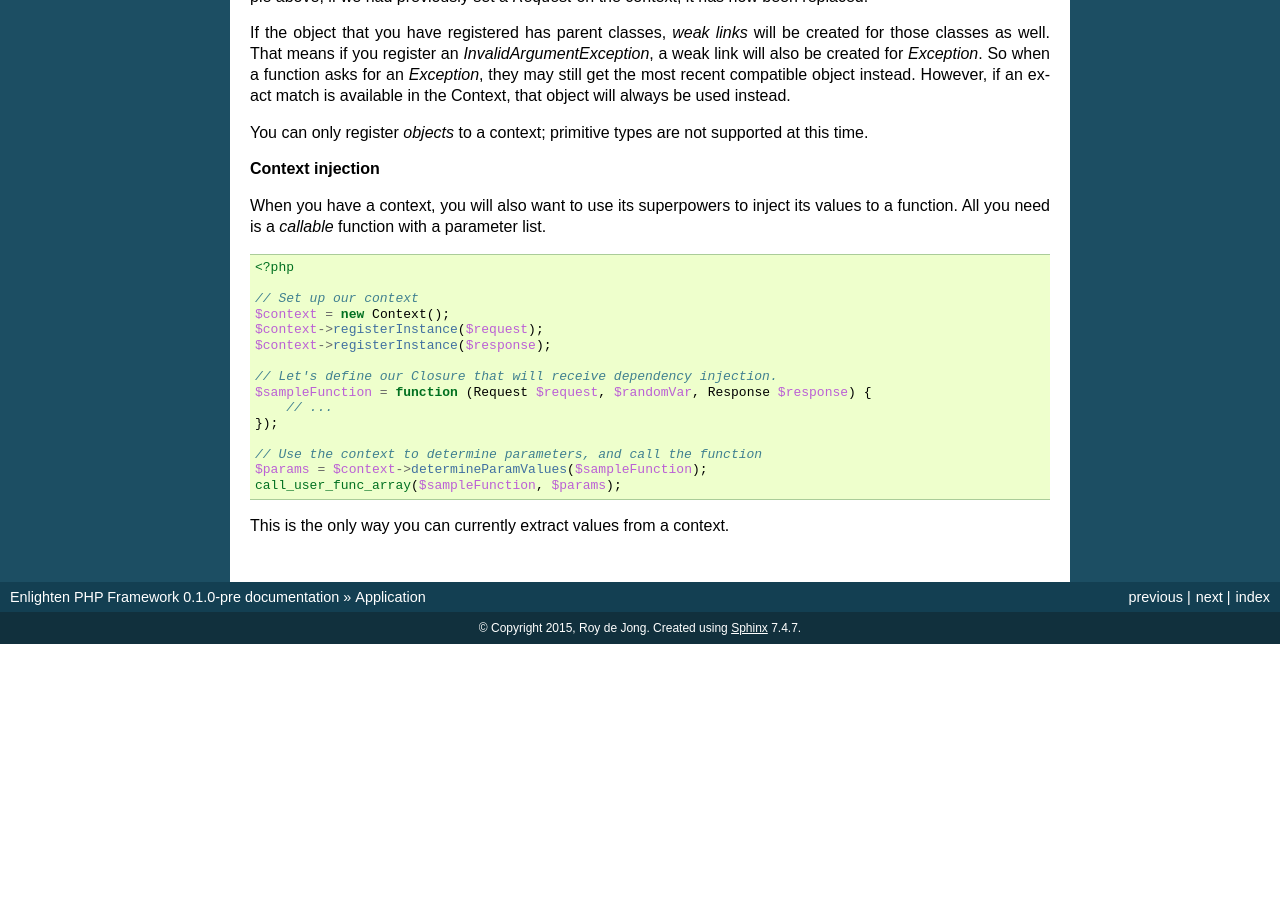
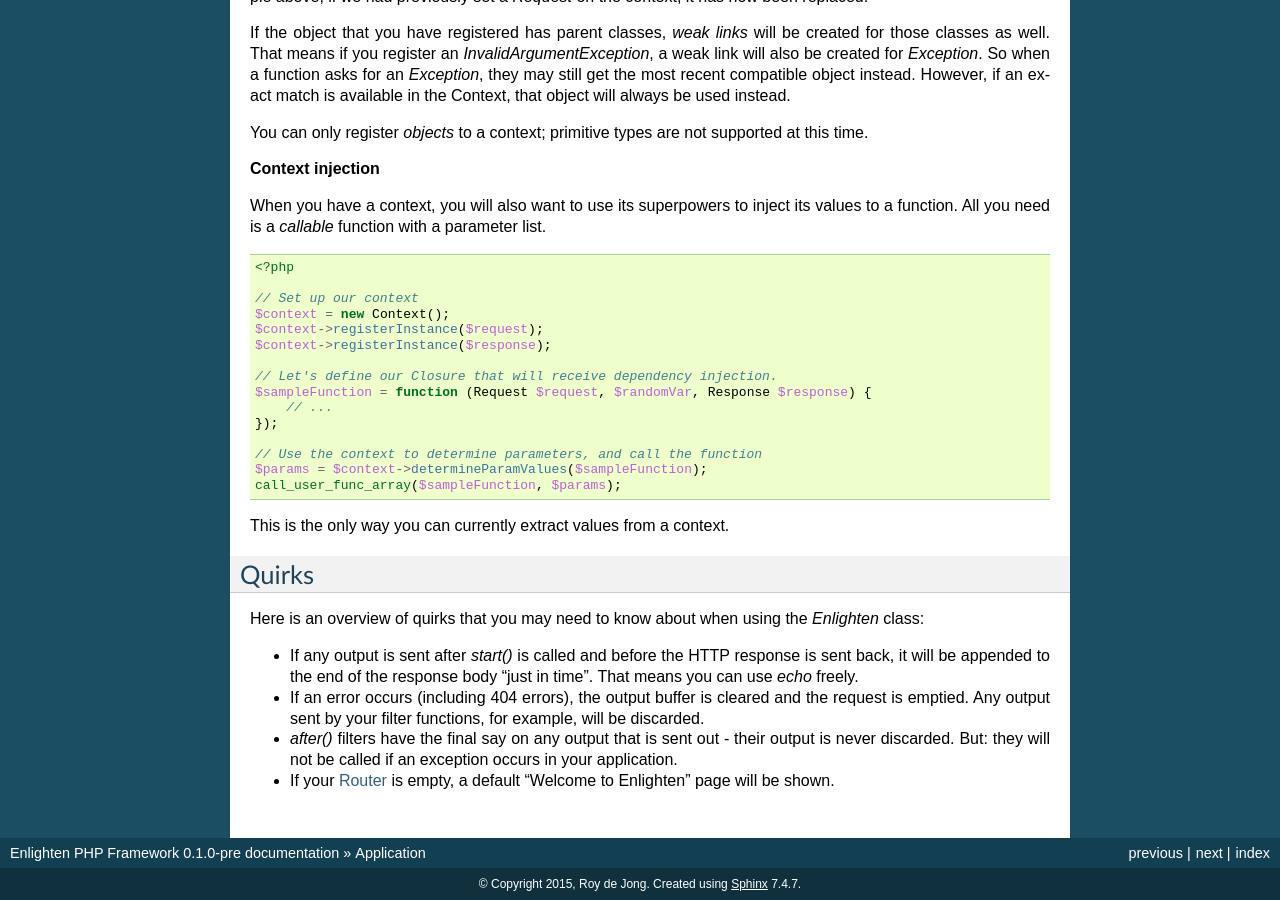
Before and after one commit to roydejong/Enlighten, a Sphinx documentation site: the page built from docs/application.rst, in a window 1280 px wide and 900 px high, scrolled down 1633 px. Built offline with Sphinx 7.4.7, drawn with Linux system fonts in a browser that asks for light colours; before the commit the page ends 2277 px from its top, so only the background shows below that.

Commit message:
Docs - Application: Quirks

```diff
--- a/docs/application.rst
+++ b/docs/application.rst
@@ -99,3 +99,13 @@ When you have a context, you will also want to use its superpowers to inject its
     call_user_func_array($sampleFunction, $params);
 
 This is the only way you can currently extract values from a context.
+
+Quirks
+^^^^^^
+
+Here is an overview of quirks that you may need to know about when using the `Enlighten` class:
+
+- If any output is sent after `start()` is called and before the HTTP response is sent back, it will be appended to the end of the response body "just in time". That means you can use `echo` freely.
+- If an error occurs (including 404 errors), the output buffer is cleared and the request is emptied. Any output sent by your filter functions, for example, will be discarded.
+- `after()` filters have the final say on any output that is sent out - their output is never discarded. But: they will not be called if an exception occurs in your application.
+- If your :doc:`router` is empty, a default "Welcome to Enlighten" page will be shown.
```
